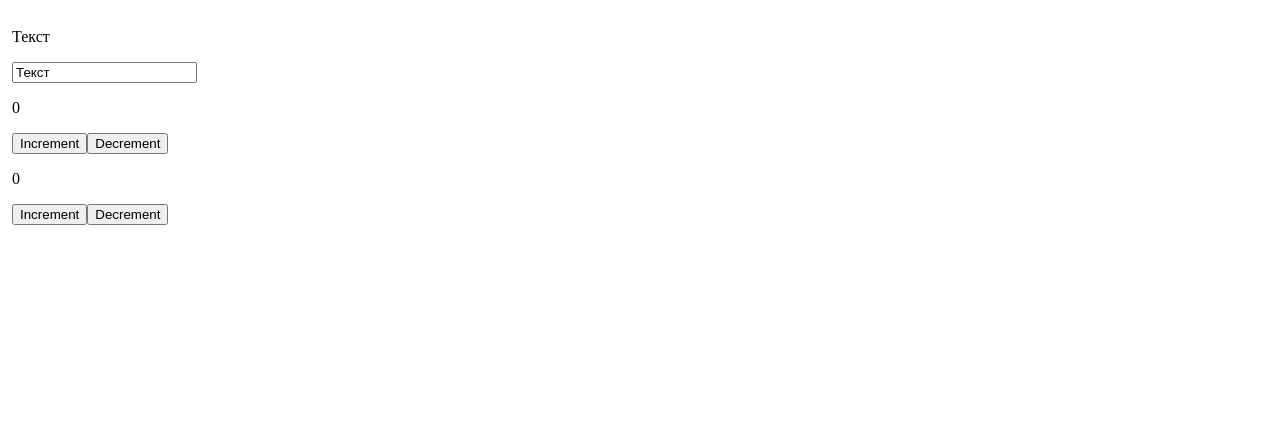
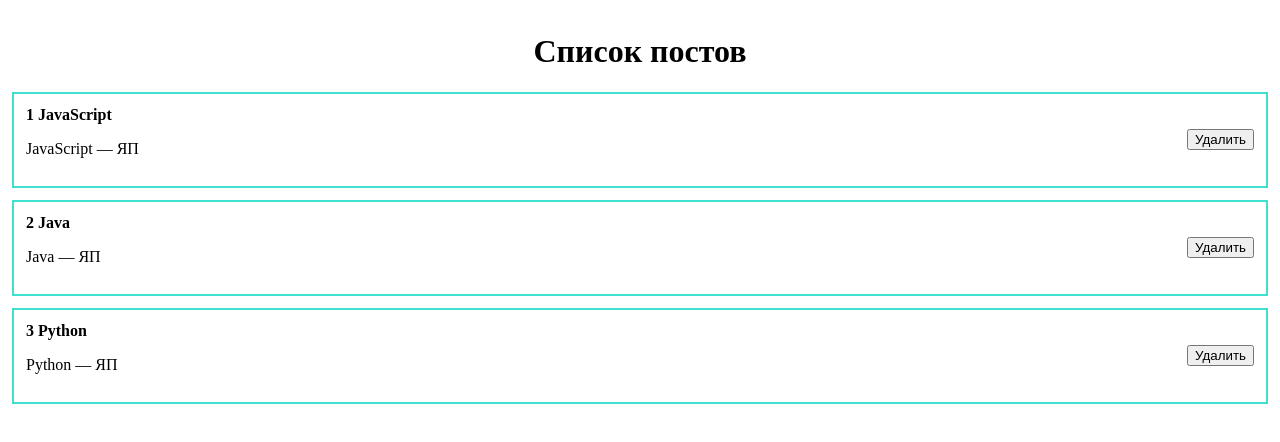
Before and after one commit to scorn-da/react-kit, a React (Create React App) app: page / in a window 1280 px wide. Shown: the top 442 px of the page. Built offline with nearby package versions, Linux system fonts and the light colour scheme.

Commit message:
feat(ui): added a posts component

```diff
--- a/src/App.js
+++ b/src/App.js
@@ -1,23 +1,17 @@
 import React, { useState } from "react";
-import Counter from "src/components/Counter/Counter";
-import ClassCounter from "src/components/Counter/ClassCounter";
 import "src/styles/App.css";
+import Posts from "src/components/Posts/Posts";
 
 function App() {
-  const [value, setValue] = useState('Текст');
+  const [posts, setPosts] = useState([
+    {id: 1, title: 'JavaScript', text: 'JavaScript — ЯП',},
+    {id: 2, title: 'Java', text: 'Java — ЯП',},
+    {id: 3, title: 'Python', text: 'Python — ЯП',},
+  ]);
 
   return (
     <div className="App">
-
-      <p>{value}</p>
-      <input
-          type="text"
-          value={value}
-          onChange={evt => setValue(evt.target.value)}
-      />
-
-      <Counter />
-      <ClassCounter />
+      <Posts title="Список постов" posts={posts} />
     </div>
   );
 }
--- /dev/null
+++ b/src/components/Posts/Posts.jsx
@@ -0,0 +1,17 @@
+import React from 'react';
+import Post from "src/components/Post/Post";
+
+const Posts = ({ title, posts }) => {
+  return (
+      <>
+        <h1 style={{textAlign: 'center'}}>{title}</h1>
+        {
+          posts.map((post) =>
+              <Post key={post.id} post={post} />
+          )
+        }
+      </>
+  );
+};
+
+export default Posts;
```
